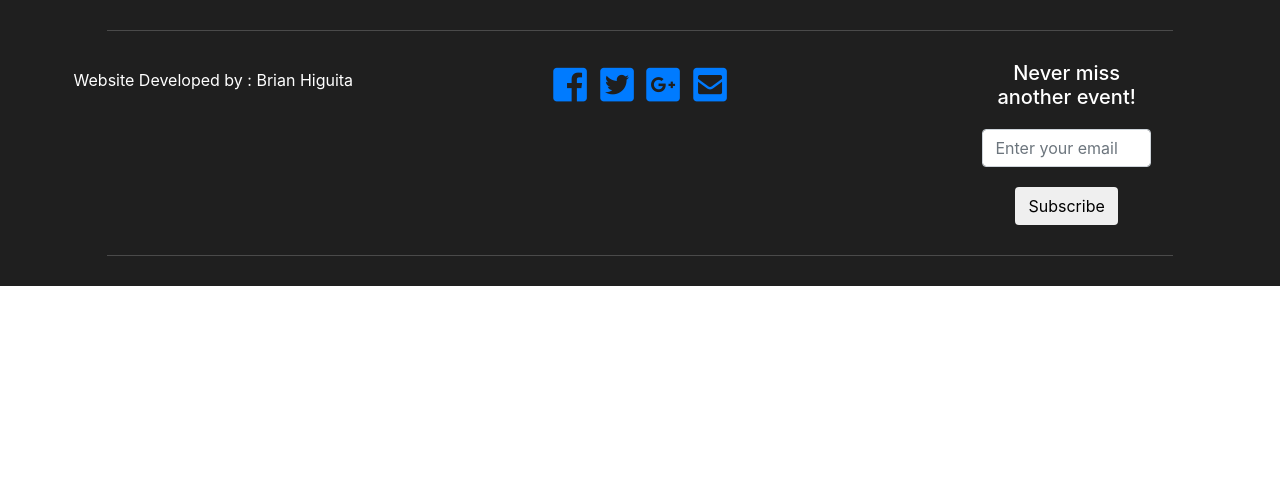
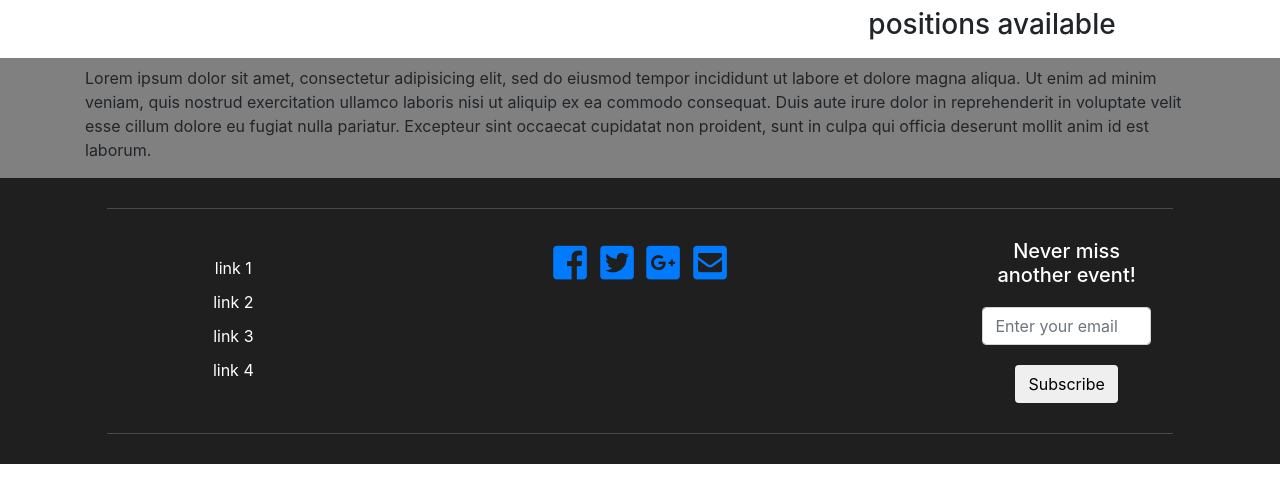
Before and after one commit to brianhiguita/events_manager, a PHP site: page /event.php?name=1 in a window 1280 px wide. Shown: the part 56-559 px from the top of the page. Run offline with PHP 8.4, Linux system fonts and the light colour scheme; data that the repository does not hold is empty; some libraries are stand-ins or nearby versions.

Commit message:
design changes made

```diff
--- a/css/style.css
+++ b/css/style.css
@@ -2,12 +2,29 @@
 
 .homepage-bg{
   background-image: url("../img/event_bg.jpg");
-  height: 95vh;
+  height: 70vh;
   -webkit-background-size: cover;
   -moz-background-size: cover;
   -o-background-size: cover;
   background-size: cover;
   background-position: center;
+}
+.homepage-bg-overlay{
+  width: 100%;
+  height: 100%;
+  background-color: rgba(0, 0, 0, 0.42);
+
+}
+
+.homepage-bg-text {
+  display: flex;
+  align-items: center;
+  justify-content: center;
+  height: 100%;
+}
+.homepage-bg-text h1{
+  color: white;
+  display: flex;
 }
 
 /* text section homepage */
@@ -79,8 +96,15 @@
 }
 
 
+/* single event */
 
+.single_event_image {
+  padding:0px;
+}
 
+.single_event_image img {
+  width: 100%;
+}
 
 
 
@@ -92,8 +116,8 @@
 
 /* footer */
 footer {background-color: #1f1f1f;}
-footer .row .col-md-4 p {color: white; text-align: center; padding-top: 7px;}
-
+footer .row .col-md-4 ul {color: white; text-align: center; padding-top: 7px; list-style-type: none;}
+footer .row .col-md-4 ul li {padding-top: 10px;}
 .social:hover {
      -webkit-transform: scale(1.1);
      -moz-transform: scale(1.1);
--- a/event.php
+++ b/event.php
@@ -9,15 +9,45 @@ $name = $_GET['name'];
 $single_event = new Event();
 $single_event->get_event_query($name);
 
-echo $single_event->name;
-echo $single_event->price;
-echo $single_event->date;
-echo $single_event->spots;
-echo $single_event->image;
-echo $single_event->indoor;
-
+// echo $single_event->name;
+// echo $single_event->price;
+// echo $single_event->date;
+// echo $single_event->spots;
+// echo $single_event->image;
+// echo $single_event->indoor;
 
  ?>
 
+ <div class="container-fluid">
+	 <div class="row">
+		 <div class="col-md-8 single_event_image">
+			 <img src="<?php echo $single_event->image;?>">
+		 </div>
+		 <div class="col-md-4">
+			 <h3><?php echo $single_event->name; ?></h3>
+			 <h3>positions available <?php echo $single_event->spots; ?></h3>
+			 <h3><?php echo $single_event->price ?></h3>
+			 <p><?php echo $single_event->date ?></p>
+		 </div>
+
+	 </div>
+ </div>
+
+<div class="wrapper" style="background-color: grey;">
+	<div class="container">
+		<div class="row">
+			<div class="col-md-12">
+					<h1><?php echo $single_event->name; ?></h1>
+					<p>Lorem ipsum dolor sit amet, consectetur adipisicing elit, sed do eiusmod tempor incididunt ut labore et dolore magna aliqua. Ut enim ad minim veniam, quis nostrud exercitation ullamco laboris nisi ut aliquip ex ea commodo consequat. Duis aute irure dolor in reprehenderit in voluptate velit esse cillum dolore eu fugiat nulla pariatur. Excepteur sint occaecat cupidatat non proident, sunt in culpa qui officia deserunt mollit anim id est laborum.</p>
+			</div>
+		</div>
+
+	</div>
+
+</div>
+
+
+
+
 
 	<?php include 'includes/footer.php'; ?>
--- a/includes/footer.php
+++ b/includes/footer.php
@@ -5,8 +5,15 @@
     </div>
     <div class="row footer">
       <div class="col-md-4">
-        <p>Website Developed by : Brian Higuita</p>
+        <ul>
+          <li>link 1</li>
+          <li>link 2</li>
+          <li>link 3 </li>
+          <li>link 4</li>
+        </ul>
       </div>
+
+
       <div class="col-md-4">
         <div class="text-center center-block">
           <a href="https://www.facebook.com/bootsnipp"><i id="social-fb" class="fab fa-facebook-square fa-3x social"></i></a>
```
Also changed, not shown: index.php (+21 -1 lines), img/what-the-hex.png (added).
